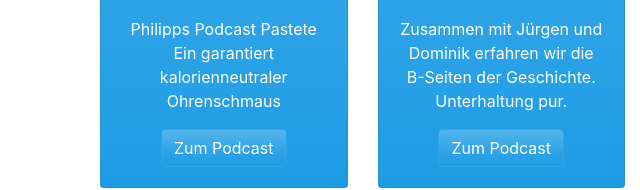
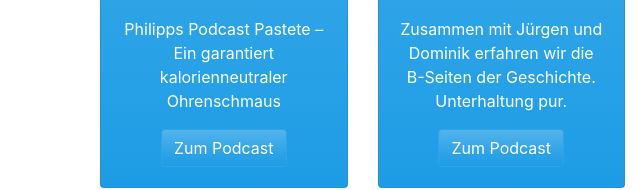
Before and after one commit to derphilipp/podcasts, a plain HTML site: page index.html in a window 1280 px wide. Shown: the part 637-827 px from the top of the page, 0-640 px from the left. Drawn offline with nearby package versions, Linux system fonts and the light colour scheme.

Commit message:
Adds missing dash

```diff
--- a/index.html
+++ b/index.html
@@ -60,7 +60,7 @@
                 <div class="card-header">Philipps Podcast Pastete</div>
                 <img class="card-img-top" src="img/ppp.jpg" alt="Card image cap">
                 <div class="card-body">
-                    <p class="card-text">Philipps Podcast Pastete
+                    <p class="card-text">Philipps Podcast Pastete &ndash;
                                         Ein garantiert kalorienneutraler Ohrenschmaus
                     </p>
                     <a href="https://podcastpastete.de" class="btn btn-primary">Zum Podcast</a>
```
